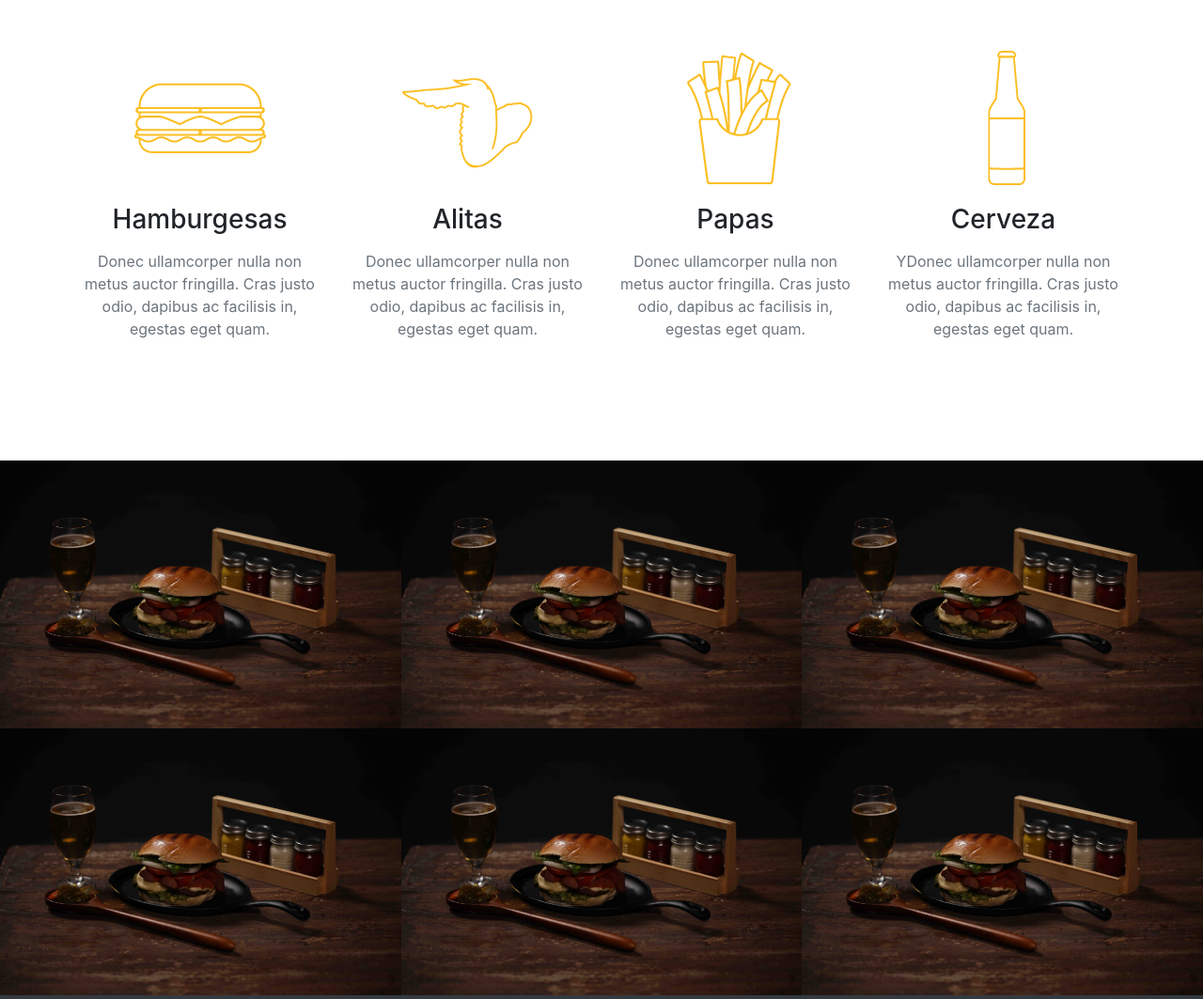
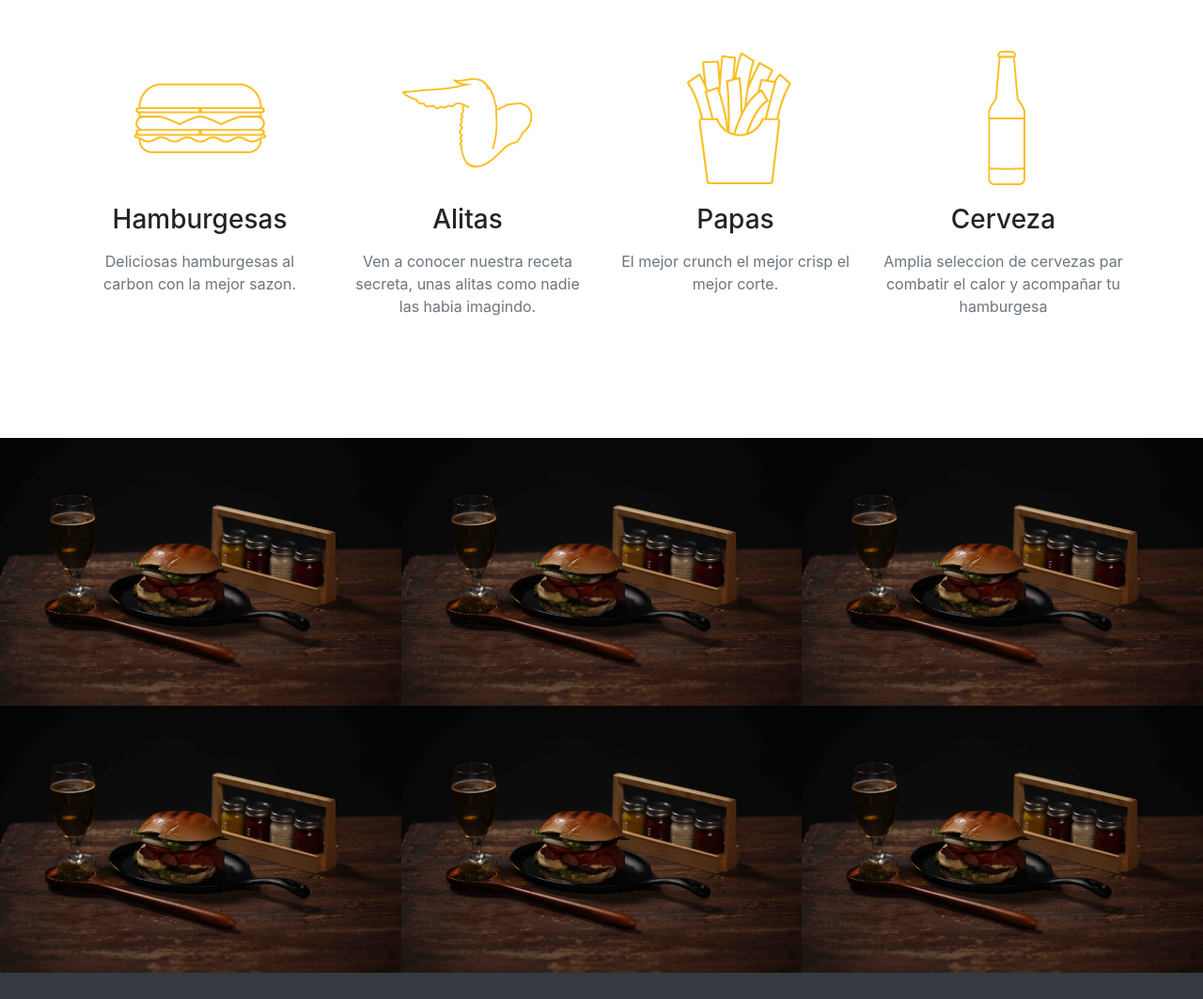
Before and after one commit to birdiedaboy/burgerleague, a website with bundled scripts: page index.html in a window 1280 px wide. Shown: the part 1452-2515 px from the top of the page at 94% size. Built offline with nearby package versions, Linux system fonts and the light colour scheme.

Commit message:
aqui dandole

```diff
--- a/index.html
+++ b/index.html
@@ -99,28 +99,28 @@
             <div class="service-box mt-5 mx-auto">
               <i class="fa fa-4x mb-3 sr-icons"><img src="img/burger.png"/></i>
               <h3 class="mb-3">Hamburgesas</h3>
-              <p class="text-muted mb-0">Donec ullamcorper nulla non metus auctor fringilla. Cras justo odio, dapibus ac facilisis in, egestas eget quam.</p>
+              <p class="text-muted mb-0">Deliciosas hamburgesas al carbon con la mejor sazon.</p>
             </div>
           </div>
           <div class="col-lg-3 col-md-6 text-center">
             <div class="service-box mt-5 mx-auto">
               <i class="fa fa-4x text-primary mb-3 sr-icons"><img src="img/alita.png"/></i>
               <h3 class="mb-3">Alitas</h3>
-              <p class="text-muted mb-0">Donec ullamcorper nulla non metus auctor fringilla. Cras justo odio, dapibus ac facilisis in, egestas eget quam.</p>
+              <p class="text-muted mb-0">Ven a conocer nuestra receta secreta, unas alitas como nadie las habia imagindo.</p>
             </div>
           </div>
           <div class="col-lg-3 col-md-6 text-center">
             <div class="service-box mt-5 mx-auto">
               <i class="fa fa-4x text-primary mb-3 sr-icons"><img src="img/papas.png"/></i>
               <h3 class="mb-3">Papas</h3>
-              <p class="text-muted mb-0">Donec ullamcorper nulla non metus auctor fringilla. Cras justo odio, dapibus ac facilisis in, egestas eget quam.</p>
+              <p class="text-muted mb-0">El mejor crunch el mejor crisp el mejor corte.</p>
             </div>
           </div>
           <div class="col-lg-3 col-md-6 text-center">
             <div class="service-box mt-5 mx-auto">
               <i class="fa fa-4x text-primary mb-3 sr-icons"><img src="img/cheve.png"/></i>
               <h3 class="mb-3">Cerveza</h3>
-              <p class="text-muted mb-0">YDonec ullamcorper nulla non metus auctor fringilla. Cras justo odio, dapibus ac facilisis in, egestas eget quam.</p>
+              <p class="text-muted mb-0">Amplia seleccion de cervezas par combatir el calor y acompañar tu hamburgesa</p>
             </div>
           </div>
         </div>
```
